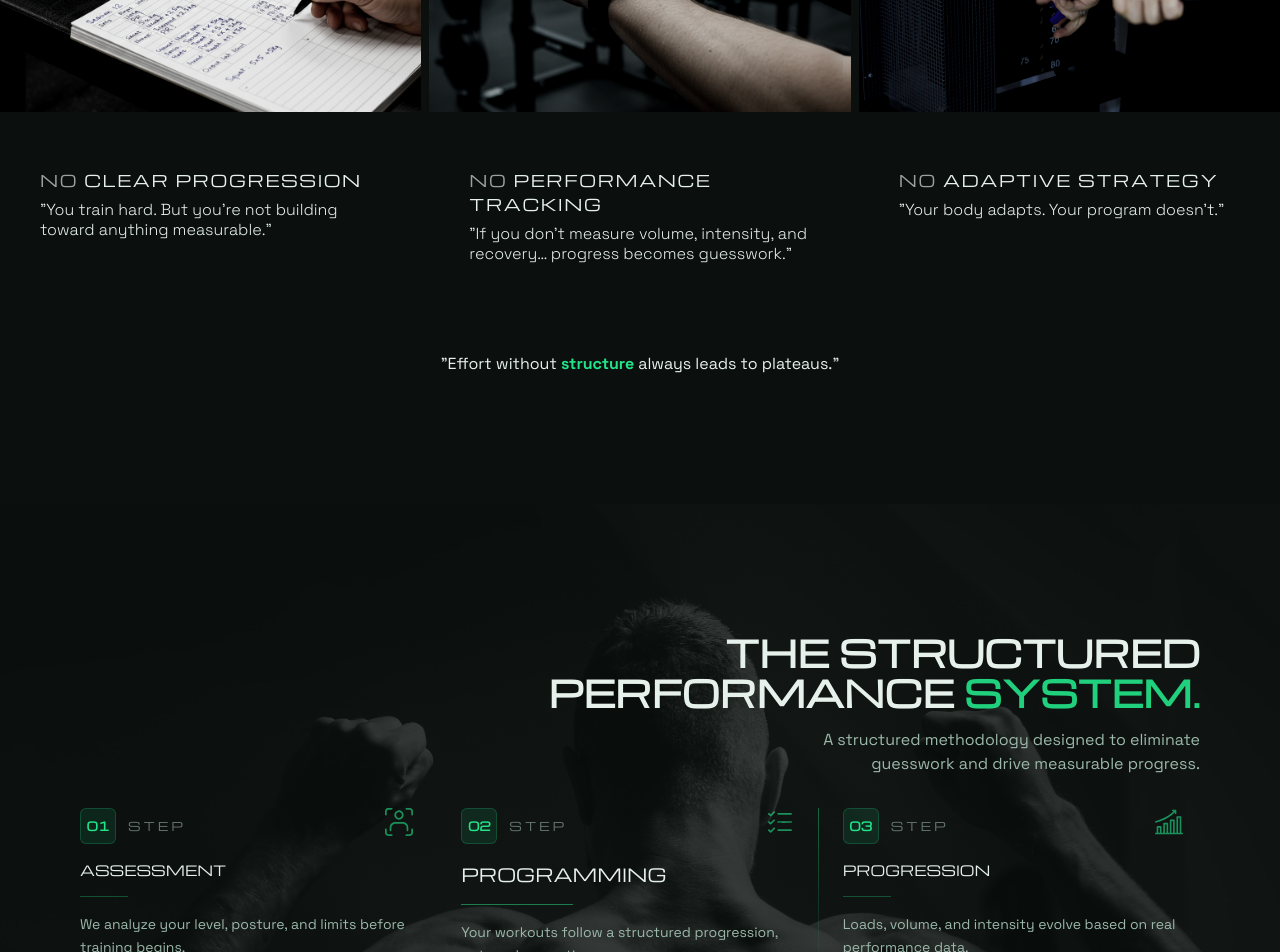
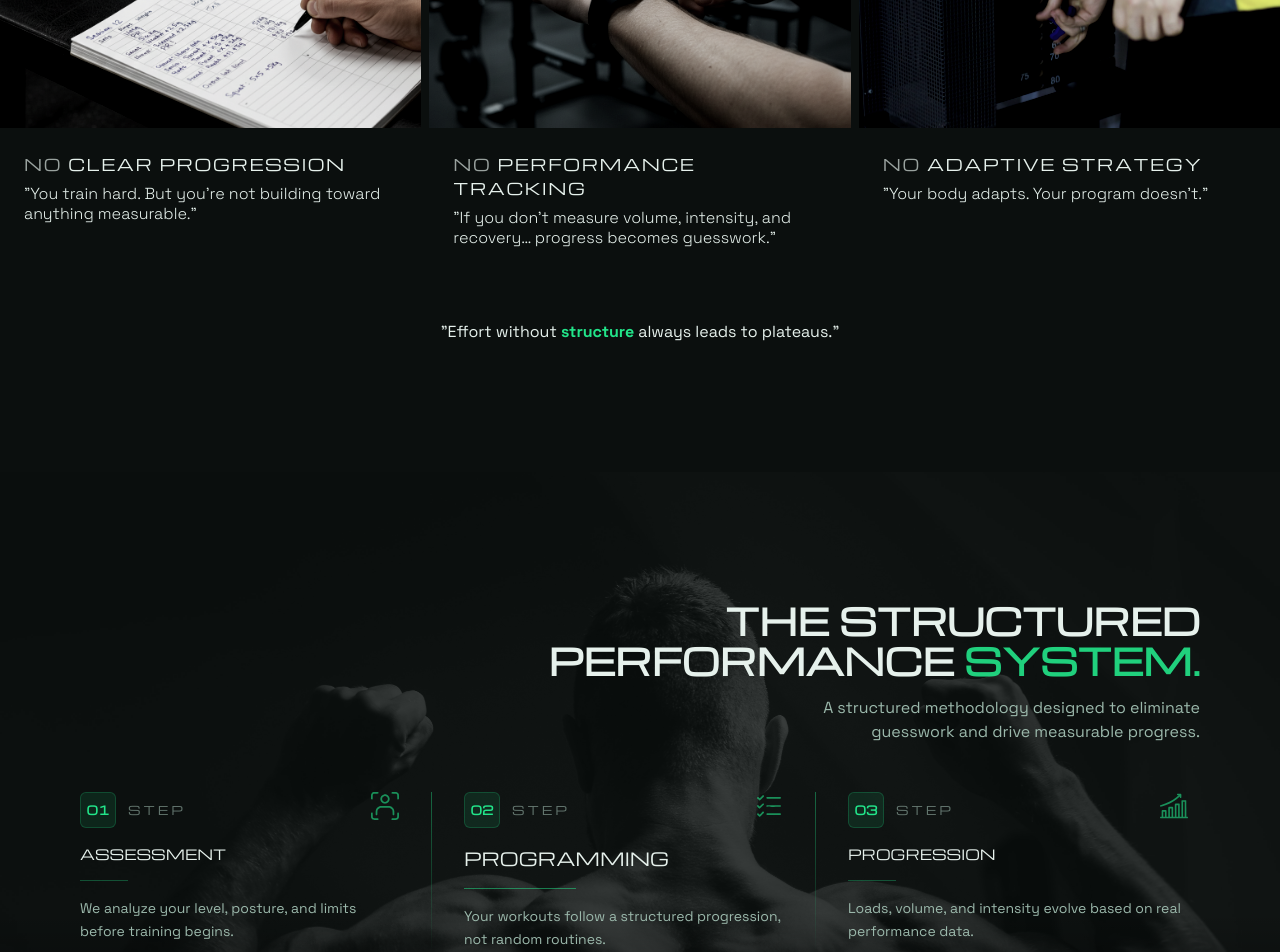
Before and after one commit to wcossior/fitness-web, a React (Vite) app: page / in a window 1280 px wide. Shown: the part 1300-2252 px from the top of the page. Built offline with nearby package versions, Linux system fonts and the light colour scheme.

Commit message:
some adjustments on responsive section titles

```diff
--- a/src/components/Methodology/CardMethology.tsx
+++ b/src/components/Methodology/CardMethology.tsx
@@ -39,7 +39,7 @@ export const CardMethology = ({ numberStep, title, description, icon: IconCompon
             {numberStep !== 3 &&
                 <>
                     <div className="lg:hidden w-full h-px bg-gradient-to-r from-transparent via-primary/20 to-transparent mt-6" />
-                    <div className="hidden lg:block w-px bg-gradient-to-b from-primary/40 via-primary/20 to-transparent ml-6" />
+                    <div className="hidden lg:block w-px bg-gradient-to-b from-primary/40 via-primary/20 to-transparent ml-8" />
                 </>
             }
         </div>
--- a/src/components/Methodology/Methodology.tsx
+++ b/src/components/Methodology/Methodology.tsx
@@ -23,7 +23,7 @@ export const Methodology = () => {
     return (
         <section className='lg:min-h-[680px] py-12 relative px-6 md:px-12 lg:px-20 py-16 lg:py-32'>
             <div className='space-y-4 text-center sm:text-end flex flex-col items-center sm:items-end'>
-                <h2 className="font-bold text-text-primary text-3xl sm:text-4xl font-heading uppercase max-w-3xl">The Structured Performance <span className="font-black text-primary/90">System.</span></h2>
+                <h2 className="font-bold text-text-primary text-2xl sm:text-4xl font-heading uppercase max-w-3xl">The Structured Performance <span className="font-black text-primary/90">System.</span></h2>
                 <p className='max-w-md sm:w-full font-body text-text-secondary'>A structured methodology designed to eliminate guesswork and drive measurable progress.</p>
             </div>
             <img className="hidden sm:block absolute top-0 left-0 -z-3 opacity-20 object-cover w-full h-full object-top" src={bg} alt="bg-gym" />
@@ -34,7 +34,7 @@ export const Methodology = () => {
                 pointer-events-none -z-1"
             />
             <div className="flex justify-center h-full">
-                <div className='grid grid-cols-1 lg:grid-cols-3 gap-6 mt-8 w-fit'>
+                <div className='grid grid-cols-1 lg:grid-cols-3 lg:gap-8 gap-6 mt-8 sm:mt-12 w-fit'>
                     {
                         steps.map((step, index) => (
                             <CardMethology numberStep={index + 1} {...step}></CardMethology>
--- a/src/components/UserProblem/ProblemCard.tsx
+++ b/src/components/UserProblem/ProblemCard.tsx
@@ -9,7 +9,7 @@ type articleProps = {
 
 export const ProblemCard = ({ title, description, image, className }: articleProps) => {
     return (
-        <div className={`${className} space-y-4 group`}>
+        <div className={`${className} group`}>
             <div className="overflow-hidden">
                 <img
                     className="saturate-[0.5] contrast-125 brightness-90 hue-rotate-[5deg] h-70 w-300 object-cover transform group-hover:scale-105 transition-transform duration-500"
@@ -17,7 +17,7 @@ export const ProblemCard = ({ title, description, image, className }: articlePro
                     alt={title}
                 />
             </div>
-            <div className="p-6 lg:p-10">
+            <div className="p-6 space-y-4">
                 <h3 className={`font-heading uppercase tracking-widest text-sm sm:text-base text-text-primary mb-2`}>
                     <span className="text-text-primary/65">No </span>
                     <span className="text-text-primary">{title}</span>
--- a/src/components/UserProblem/UserProblem.tsx
+++ b/src/components/UserProblem/UserProblem.tsx
@@ -21,16 +21,16 @@ export const UserProblem = () => {
         <section className='relative py-16 lg:py-32 overflow-hidden'>
 
             <header className='space-y-4 text-center sm:text-start px-6 md:px-12 lg:px-20 font-heading'>
-                <p className="text-primary font-medium tracking-widest uppercase text-sm italic">
+                <p className="text-primary font-medium tracking-widest uppercase text-xs sm:text-sm italic">
                     The Uncomfortable Truth
                 </p>
-                <h2 className='text-3xl sm:text-4xl uppercase font-bold max-w-3xl'>You’re Not Stuck. You’re Just<span className="font-black text-primary/90"> Unstructured. </span></h2>
+                <h2 className='text-2xl sm:text-4xl uppercase font-bold max-w-3xl'>You’re Not Stuck. You’re Just<span className="font-black text-primary/90"> Unstructured. </span></h2>
                 <p className='text-text-secondary font-body max-w-lg sm:w-full mx-auto sm:mx-0'>
                     You don’t lack effort. You lack a progression system.
                 </p>
             </header>
 
-            <div className='relative z-10 grid sm:grid-cols-2 md:grid-cols-3 gap-2 mt-8'>
+            <div className='relative z-10 grid sm:grid-cols-2 md:grid-cols-3 sm:gap-2 mt-8 sm:mt-12'>
                 {
                     problemCards.map((art, i) => (
                         <ProblemCard key={i} {...art} />
```
